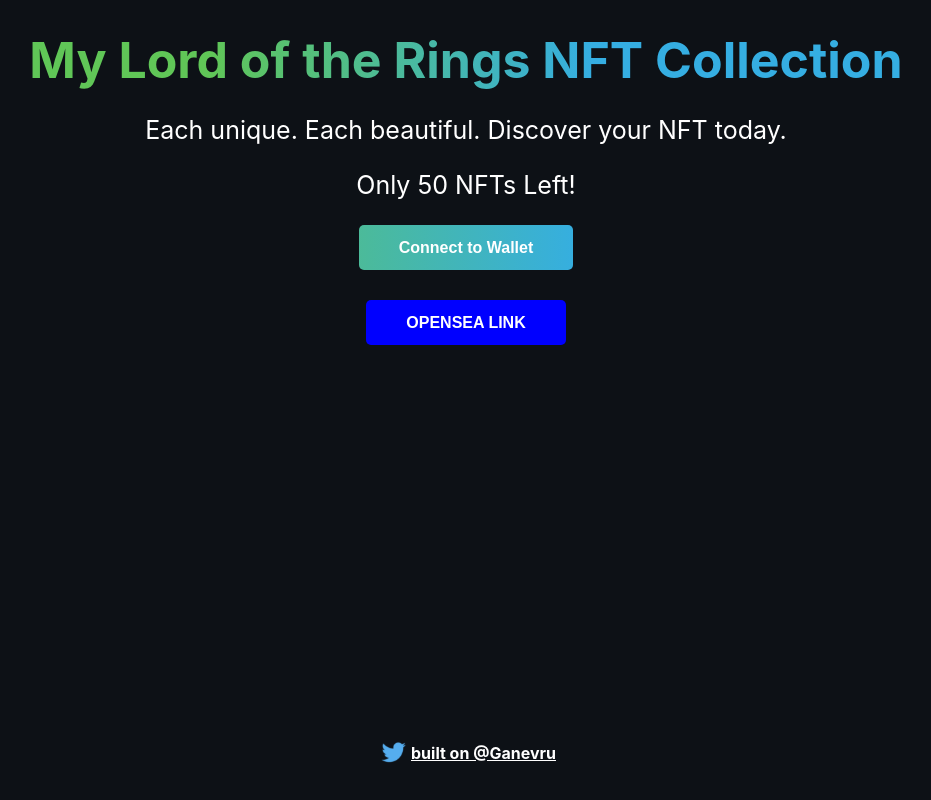
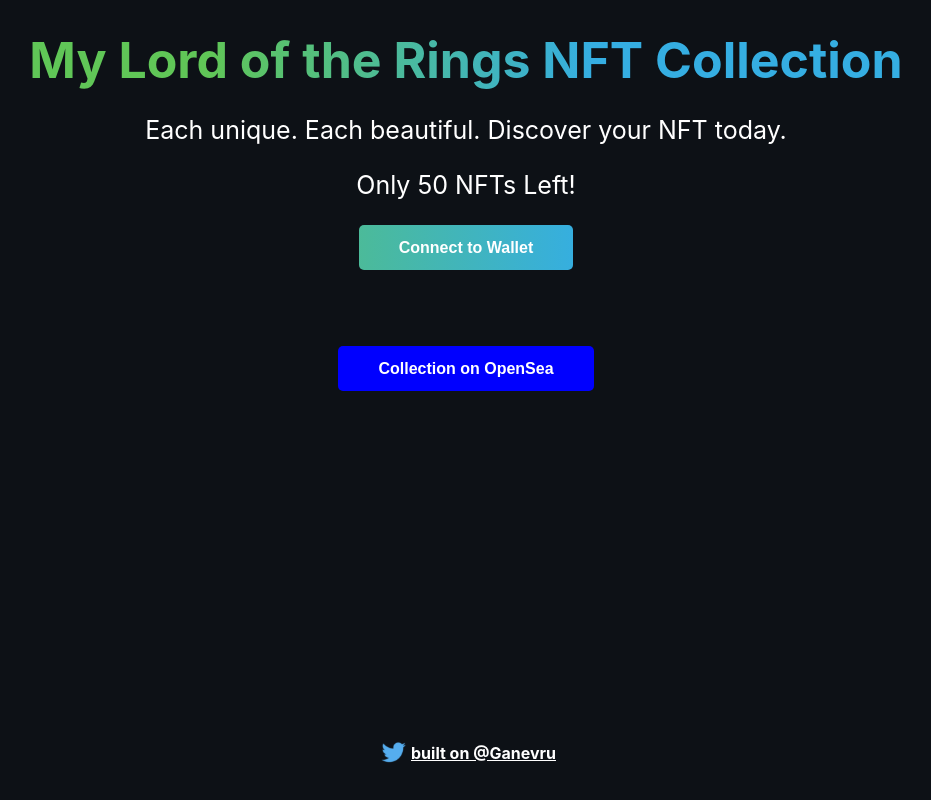
Before and after one commit to ganevdev/buildspace-nft-course-starter, a React (Create React App) app: page / in a window 1280 px wide. Shown: the whole page, without its empty margins (174-1105 px from the left). Built offline with nearby package versions, Linux system fonts and the light colour scheme.

Commit message:
setMiningNFT

```diff
--- a/src/App.js
+++ b/src/App.js
@@ -16,6 +16,7 @@ const CONTRACT_ADDRESS = "0x4b99b41727D01cea7BDA82B6Ae875AdaC56Afa91";
 const App = () => {
   const [currentAccount, setCurrentAccount] = useState("");
   const [nftCount, setNftCount] = useState(0);
+  const [miningNFT, setMiningNFT] = useState(false);
 
   const getTotalNFTsMintedSoFar = async () => {
     try {
@@ -133,6 +134,7 @@ const App = () => {
   };
 
   const askContractToMintNft = async () => {
+    setMiningNFT(true);
     try {
       const { ethereum } = window;
 
@@ -154,12 +156,16 @@ const App = () => {
         console.log(
           `Mined, see transaction: https://rinkeby.etherscan.io/tx/${nftTxn.hash}`
         );
+        setMiningNFT(false);
       } else {
+        setMiningNFT(false);
         console.log("Ethereum object doesn't exist!");
       }
     } catch (error) {
+      setMiningNFT(false);
       console.log(error);
     }
+    setMiningNFT(false);
   };
 
   useEffect(() => {
@@ -204,13 +210,16 @@ const App = () => {
           {currentAccount === ""
             ? renderNotConnectedContainer()
             : renderMintUI()}
+          <p style={{ color: "white", minHeight: 30 }}>
+            {miningNFT ? "mining...please wait." : ""}
+          </p>
           <div style={{ marginTop: 30 }}>
             <a target="_blank" rel="noreferrer" href={OPENSEA_LINK}>
               <button
                 className="cta-button"
                 style={{ backgroundColor: "blue" }}
               >
-                OPENSEA LINK
+                Collection on OpenSea
               </button>
             </a>
           </div>
```
